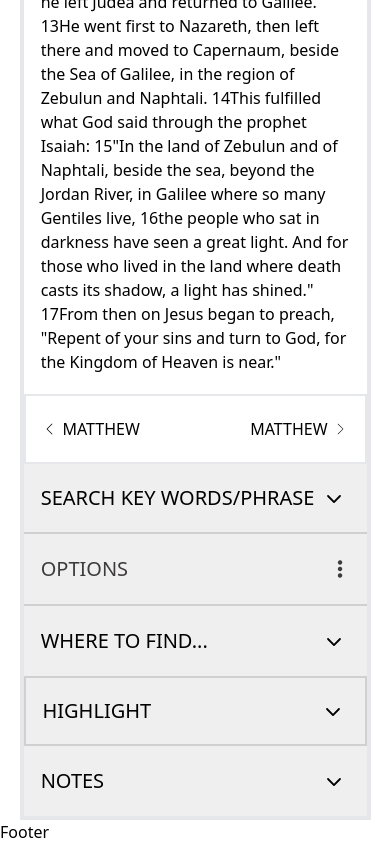
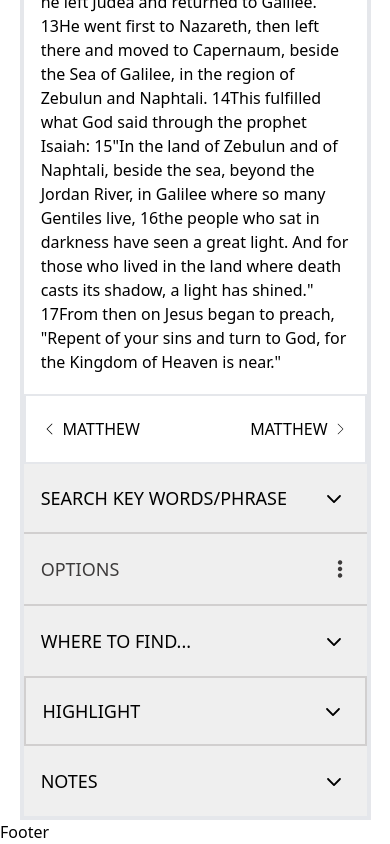
Before and after one commit to henrytrust1111/newLife, a React (Vite) app: page / in a window 390 px wide. Shown: the part 1584-2428 px from the top of the page. Built offline with nearby package versions, Linux system fonts and the light colour scheme.

Commit message:
bibleSectionResponsivenes

```diff
--- a/src/Components/pages/LandingPage/BibleSection.jsx
+++ b/src/Components/pages/LandingPage/BibleSection.jsx
@@ -26,7 +26,7 @@ const BibleSection = () => {
               className="w-[90%] flex items-center justify-between cursor-pointer"
               onClick={() => setShow(!show)}
             >
-              <div className="uppercase text-xl">SEARCH KEY WORDS/PHRASE</div>
+              <div className="uppercase text-xl max-[700px]:text-lg">SEARCH KEY WORDS/PHRASE</div>
               <div className="text-3xl">
                 <RxCaretDown />
               </div>
@@ -54,7 +54,7 @@ const BibleSection = () => {
               onClick={() => setShow1(!show1)}
             >
               <div className="w-[90%] min-h-[70px] flex items-center justify-between ">
-                <div className="uppercase text-xl text-[#3d3b3b] ">options</div>
+                <div className="uppercase text-xl text-[#3d3b3b] max-[700px]:text-lg">options</div>
                 <div className="text-3xl text-[#3d3b3b] font-light">
                   <SlOptionsVertical className="text-[18px] " />
                 </div>
@@ -88,7 +88,7 @@ const BibleSection = () => {
               onClick={() => setShow2(!show2)}
             >
               <div className="w-[90%] flex items-center justify-between cursor-pointer">
-                <div className="uppercase text-xl">WHERE TO FIND...</div>
+                <div className="uppercase text-xl max-[700px]:text-lg">WHERE TO FIND...</div>
                 <div className="text-3xl">
                   <RxCaretDown />
                 </div>
@@ -121,7 +121,7 @@ const BibleSection = () => {
               onClick={() => setShow4(!show4)}
             >
               <div className="w-[90%] flex items-center justify-between cursor-pointer">
-                <div className="uppercase text-xl">highlight</div>
+                <div className="uppercase text-xl max-[700px]:text-lg">highlight</div>
                 <div className="text-3xl">
                   <RxCaretDown />
                 </div>
@@ -177,7 +177,7 @@ const BibleSection = () => {
               onClick={() => setShow6(!show6)}
             >
               <div className="w-[90%] flex items-center justify-between cursor-pointer">
-                <div className="uppercase text-xl">notes</div>
+                <div className="uppercase text-xl max-[700px]:text-lg">notes</div>
                 <div className="text-3xl">
                   <RxCaretDown />
                 </div>
```
